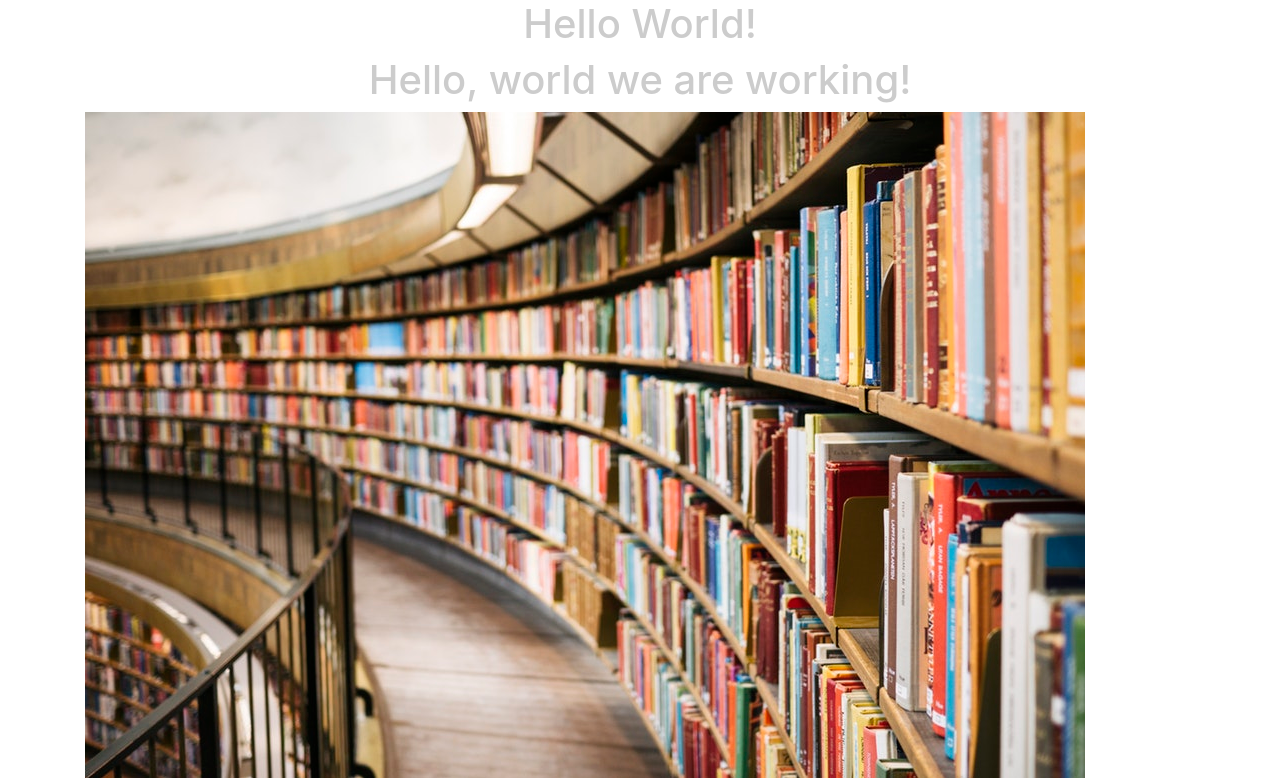
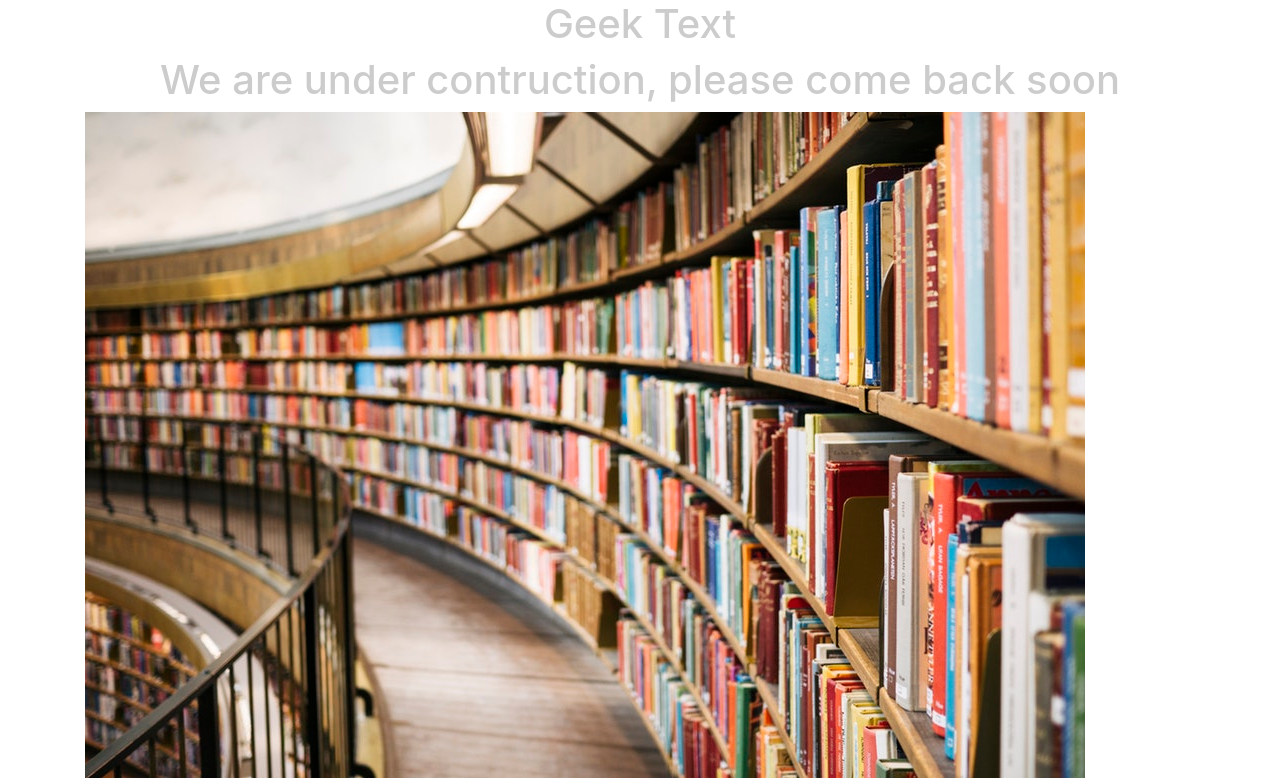
Before and after one commit to Mayrelis/Team-Project-CEN-4010, a Django app: page / in a window 1280 px wide. Shown: the top 778 px of the page. Run offline with Django 3.2, Linux system fonts and the light colour scheme; some libraries are stand-ins or nearby versions.

Commit message:
home_page test and gitignore file
Chaniging text in home page , testing

```diff
--- a/src/templates/home_page.html
+++ b/src/templates/home_page.html
@@ -13,8 +13,8 @@
     </head>
     <body>
         <div class='text-center'>
-            <h1>{{ title }}</h1>
-            <h1>Hello, world we are working!</h1>
+            <h1>Geek Text</h1>
+            <h1>We are under contruction, please come back soon</h1>
         </div>
         <div class='container'>
         <div class='row'>
```
Also changed, not shown: 1 other file.
